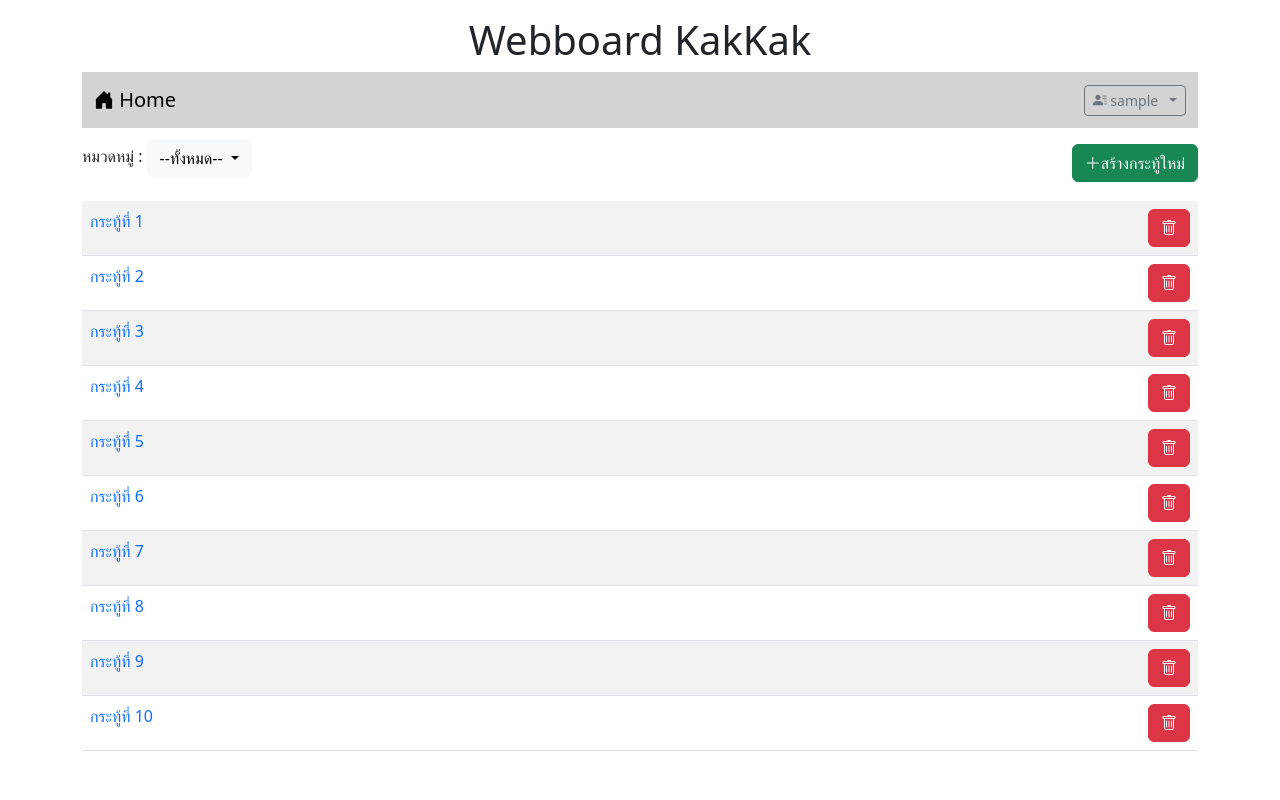
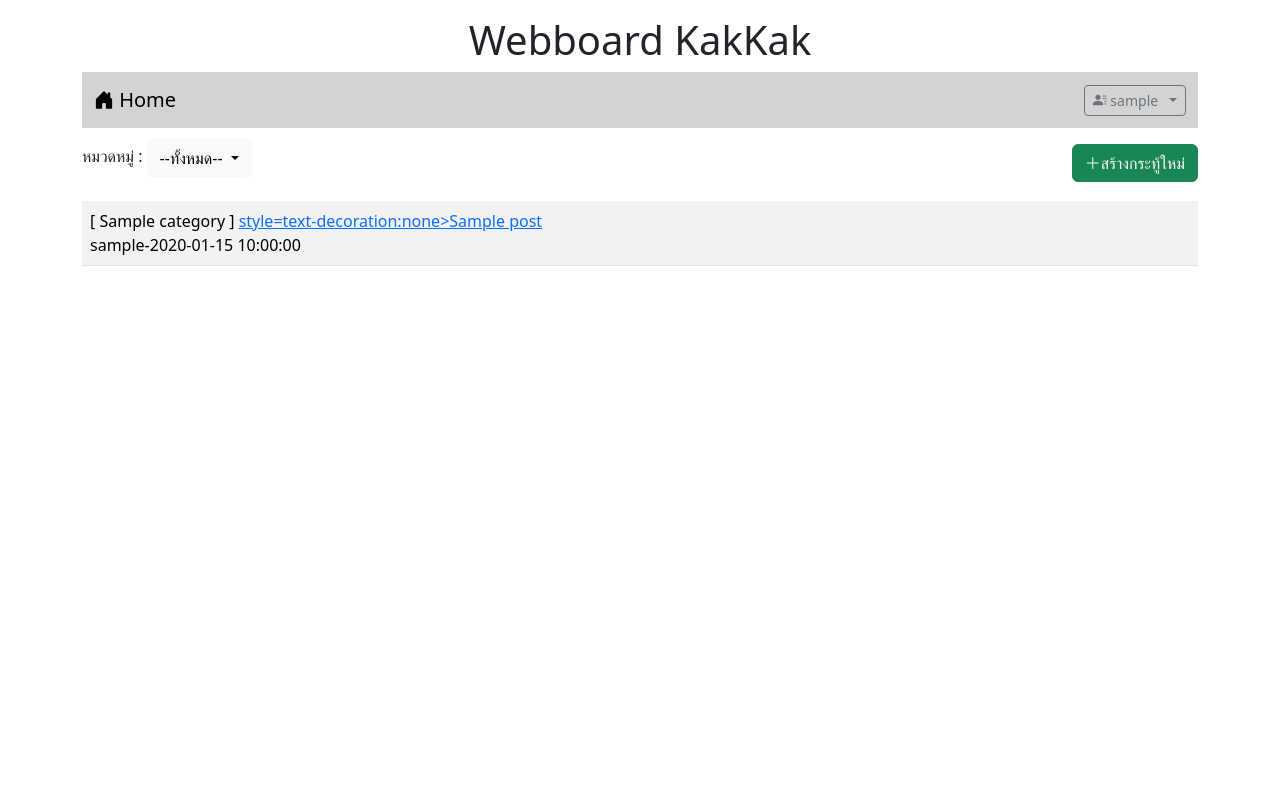
Before and after one commit to Maoooa/webboard_enetc, a PHP site: page /index.php in a window 1280 px wide. Run offline with PHP 8.4, Linux system fonts and the light colour scheme; the visitor is signed in with stand-in values (Sample User, id 1); tables that the repository leaves empty hold one stand-in row (values such as "Sample post").

Commit message:
Update index.php
Update index.php

```diff
--- a/index.php
+++ b/index.php
@@ -50,14 +50,16 @@ session_start();
         <form action="post.php" method="get">
             <table class="table table-striped mt-4">
                 <?php
-                for ($i = 1; $i <= 10; $i++) {
-                    echo "<tr><td><a href=post.php?id=$i style='text-decoration:none'>กระทู้ที่ $i</a>";
-                    if (isset($_SESSION['id']) && ($_SESSION['role']) == 'a') {
-                        echo "&nbsp;&nbsp;
-                        <span class='btn btn-danger float-end'><a href=delete.php?id=$i class='link-light'><i class='bi bi-trash'></i></a></span>";
-                    }
+                $conn = new PDO("mysql:host=localhost;dbname=webboard;charset=utf8","root","");
+                $sql="SELECT t3.name,t1.title,t1.id,t2.login,t1.post_date FROM post as t1
+                INNER JOIN user as t2 ON (t1.user_id=t2.id)
+                INNER JOIN category as t3 ON (t1.cat_id=t3.id) ORDER BY t1.post_date DESC";
+                $result = $conn->query($sql);
+                while($row = $result->fetch()){
+                    echo "<tr><td>[ $row[0] ] <a href=post.php?id=$row[2]>
+                    style=text-decoration:none>$row[1]</a><br>$row[3]-$row[4]</td></tr>";
                 }
-                echo "</td></tr>";
+                $conn = null;
                 ?>
 
             </table>
```
